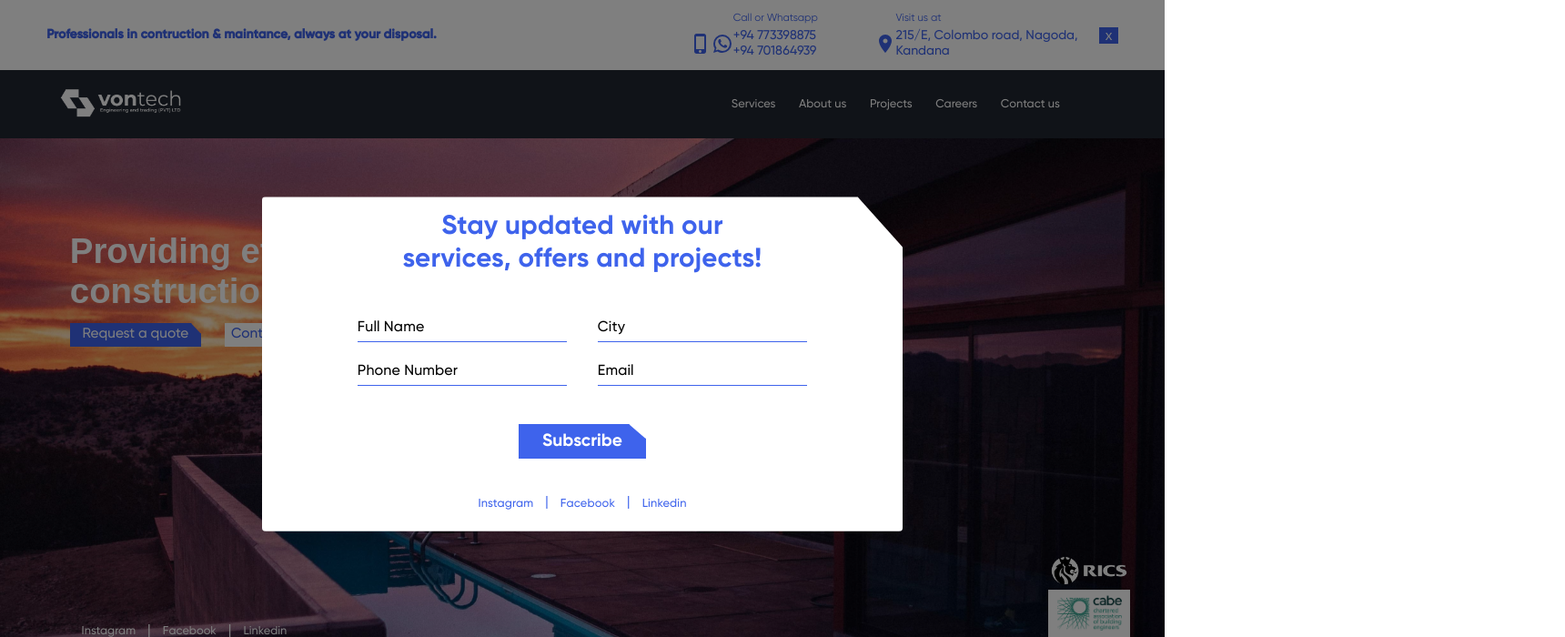
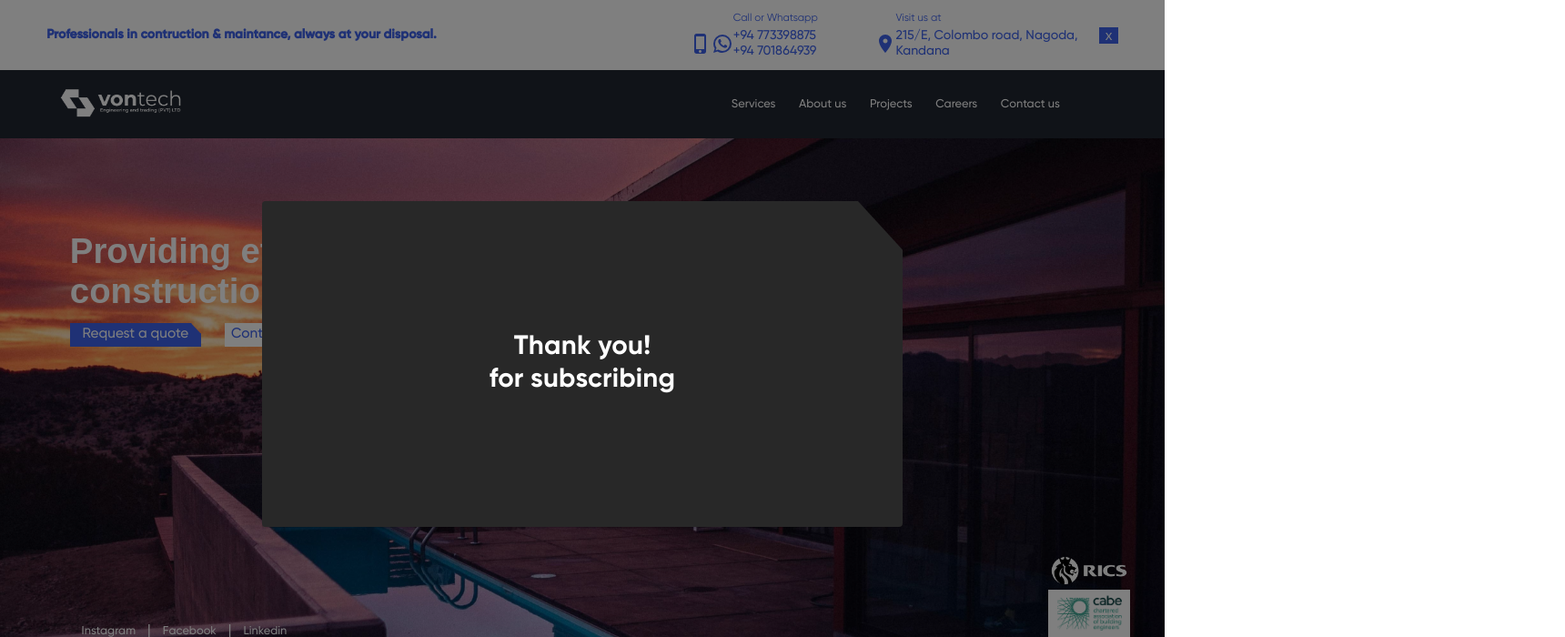
Before and after one commit to Omiga-Developers/Vontech, a React (Create React App) app: page / in a window 1280 px wide. Both pictures are taken after a click on the button "Subscribe". Shown: the top 700 px of the page at 91% size, 1720 px wide, since content can reach past the window. Built offline with nearby package versions, Linux system fonts and the light colour scheme.

Commit message:
styled thank you subscription

```diff
--- a/src/pages/HomePage/HomePage.tsx
+++ b/src/pages/HomePage/HomePage.tsx
@@ -20,6 +20,7 @@ import './dialog.css'
 
 const HomePage = () => {
     const [open, setOpen] = useState<boolean>(false);
+    const [subscribed, setSubscribed] = useState<boolean>(false);
     const [fullName, setFullName] = useState<string>();
     const [city, setCity] = useState<string>();
     const [telNum, setTelNum] = useState<string>();
@@ -31,6 +32,9 @@ const HomePage = () => {
 
     const subscribe = () => {
 
+
+        setSubscribed(true);
+        setOpen(false);
     }
 
     return (
@@ -44,12 +48,30 @@ const HomePage = () => {
             </Route>
             <Route path="/">
                 <Dialog
+                    open={subscribed}
+                    onClose={() => setSubscribed(false)}
+                    aria-labelledby="alert-dialog-title-sub"
+                    aria-describedby="alert-dialog-description"
+                    id="alert-dialog-background-color"
+                    PaperProps={{
+                        style: {
+                            backgroundColor: '#282828',
+                        }
+                    }}
+                >
+                    <DialogTitle style={{ color: 'white', flex: '1', display: 'flex', alignItems: 'center' }} id="alert-dialog-title-sub">
+                        Thank you! <br />for subscribing
+                    </DialogTitle>
+                </Dialog>
+                <Dialog
                     open={open}
                     onClose={() => setOpen(false)}
                     aria-labelledby="alert-dialog-title"
                     aria-describedby="alert-dialog-description"
                 >
-                    <DialogTitle id="alert-dialog-title">Stay updated with our services, offers and projects!</DialogTitle>
+                    <DialogTitle style={{ color: '#3E63EC' }} id="alert-dialog-title">
+                        Stay updated with our services, offers and projects!
+                    </DialogTitle>
                     <DialogContent>
                         <div>
                             <TextField label="Full Name" onChange={e => setFullName(e.target.value)} value={fullName} />
--- a/src/pages/HomePage/dialog.css
+++ b/src/pages/HomePage/dialog.css
@@ -1,6 +1,7 @@
 .MuiDialog-paper {
     max-width: 55vw;
     min-width: 55vw;
+    min-height: 28vw;
     clip-path: polygon(0 0, 93% 0, 100% 15%, 100% 70%, 100% 100%, 30% 100%, 0 100%, 0% 30%);
 }
 
@@ -10,7 +11,6 @@
 }
 
 .MuiDialog-paper > .MuiDialogTitle-root > h2 {
-    color: #3E63EC;
     font-family: Gilroy-Bold;
     text-align: center;
     font-size: 2.3vw;
```
